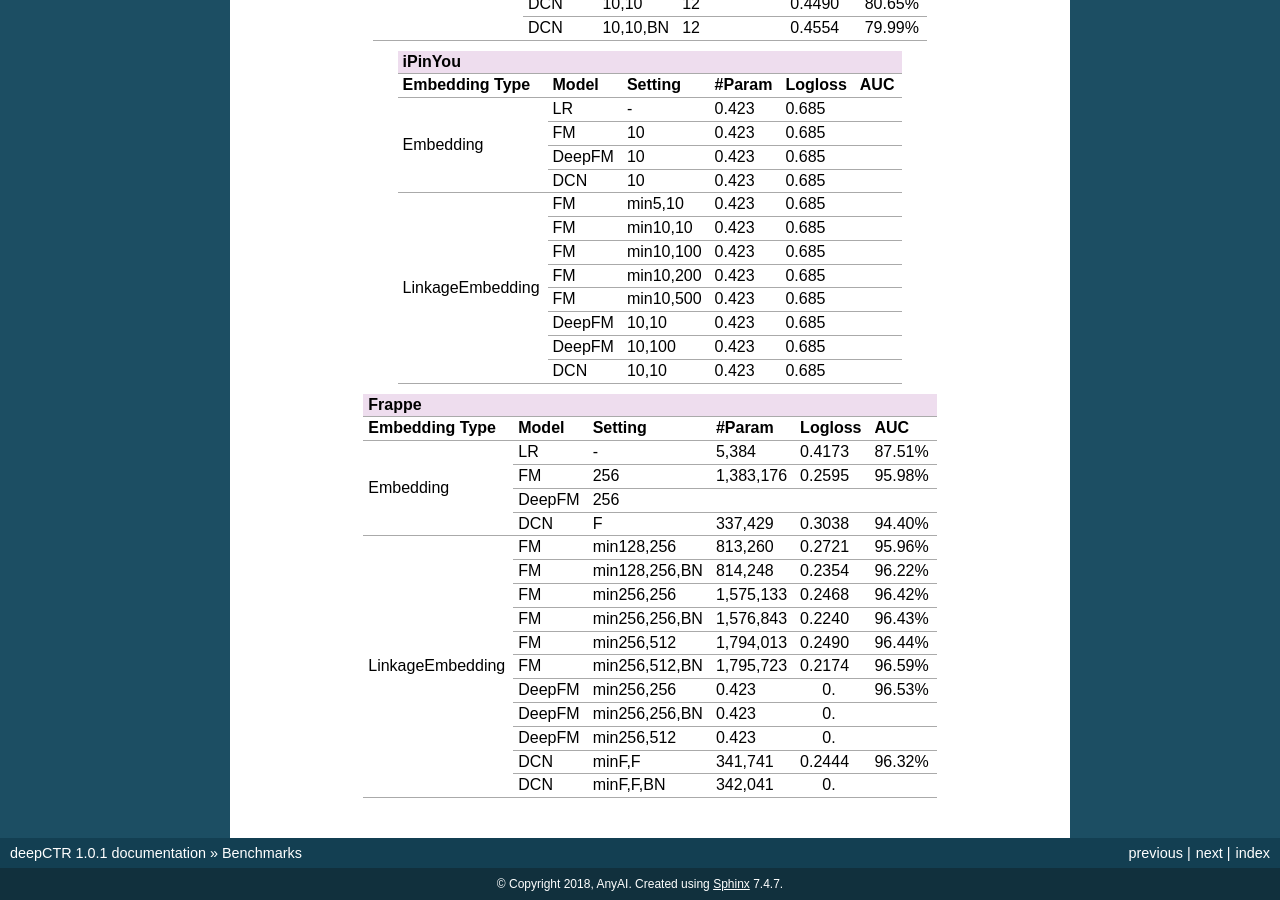
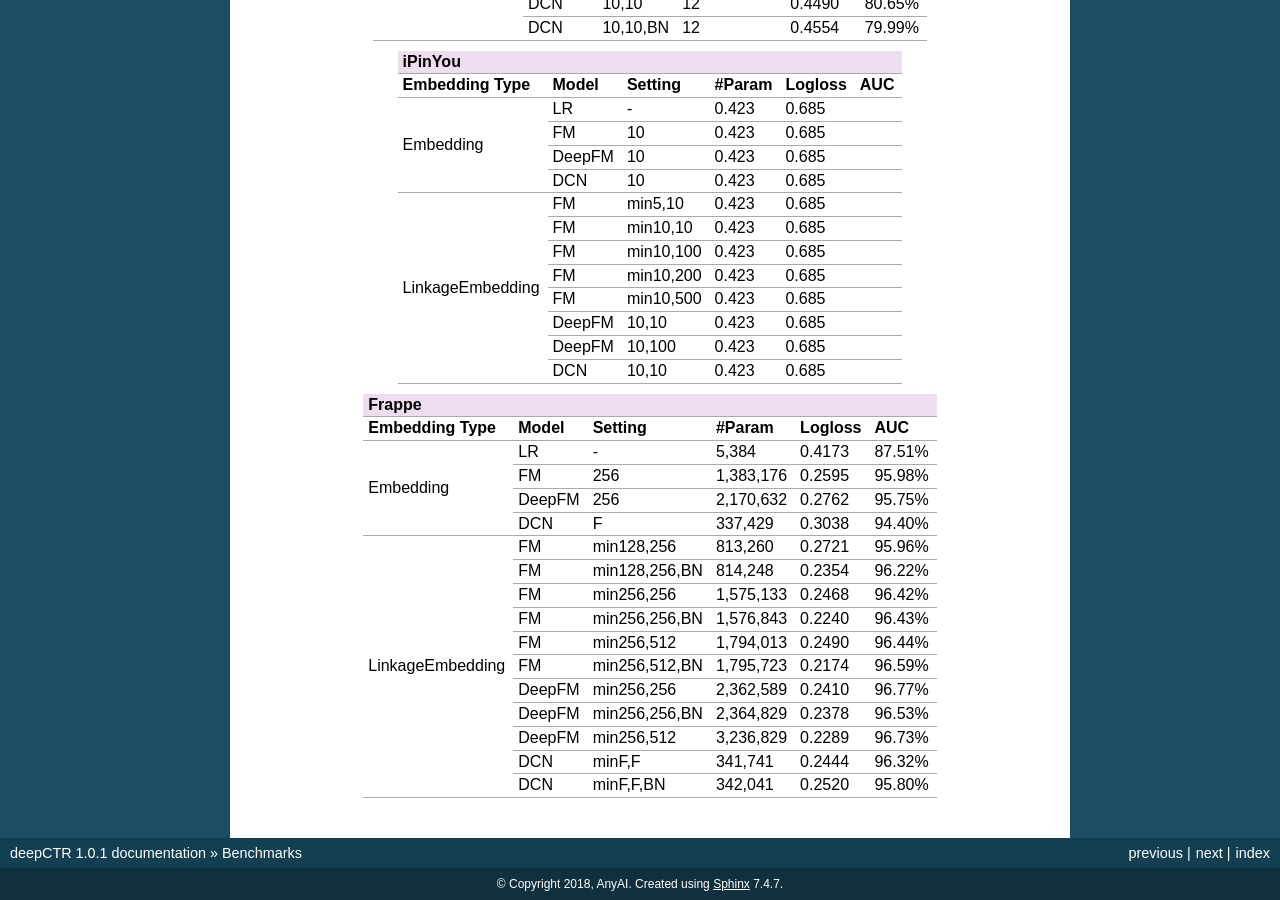
Before and after one commit to anyai/DeepCTR, a Sphinx documentation site: the page built from docs/source/benchmark.rst, in a window 1280 px wide and 900 px high, scrolled down 704 px. Built offline with Sphinx 7.4.7, drawn with Linux system fonts in a browser that asks for light colours.

Commit message:
update doc

```diff
--- a/docs/source/benchmark.rst
+++ b/docs/source/benchmark.rst
@@ -14,7 +14,7 @@ All the network model have been evaluated on a couple of datasets (e.g. `Frappe
 | Embedding        +-------------+-------------+-----------------+------------+------------+
 |                  | DeepFM      |    10       |   12            |   0.4505   |   80.53%   |
 |                  +-------------+-------------+-----------------+------------+------------+
-|                  | DCN         |    10       |   12            |   0.4487   |   80.69%   |
+|                  | DCN         |    10       |   12            | **0.4487***|   80.69%   |
 +------------------+-------------+-------------+-----------------+------------+------------+
 |                  | FM          |    3,10     |   4             |   0.4565   |   79.88%   |
 |                  +-------------+-------------+-----------------+------------+------------+
@@ -94,7 +94,7 @@ All the network model have been evaluated on a couple of datasets (e.g. `Frappe
 |                  +-------------+-------------+------------+------------+------------+
 |                  | FM          |    256      |1,383,176   |   0.2595   |   95.98%   |
 | Embedding        +-------------+-------------+------------+------------+------------+
-|                  | DeepFM      |    256      |            |            |            |
+|                  | DeepFM      |    256      |2,170,632   |   0.2762   |   95.75%   |
 |                  +-------------+-------------+------------+------------+------------+
 |                  | DCN         |    F        |337,429     |   0.3038   |   94.40%   |
 +------------------+-------------+-------------+------------+------------+------------+
@@ -110,13 +110,13 @@ All the network model have been evaluated on a couple of datasets (e.g. `Frappe
 |                  +-------------+-------------+------------+------------+------------+
 |                  | FM          |min256,512,BN|1,795,723   |   0.2174   |   96.59%   |
 |LinkageEmbedding  +-------------+-------------+------------+------------+------------+
-|                  | DeepFM      |min256,256   |   0.423    |   0.       |   96.53%   |
+|                  | DeepFM      |min256,256   |2,362,589   |   0.2410   |   96.77%   |
 |                  +-------------+-------------+------------+------------+------------+
-|                  | DeepFM      |min256,256,BN|   0.423    |   0.       |            |
+|                  | DeepFM      |min256,256,BN|2,364,829   |   0.2378   |   96.53%   |
 |                  +-------------+-------------+------------+------------+------------+
-|                  | DeepFM      |min256,512   |   0.423    |   0.       |            |
+|                  | DeepFM      |min256,512   |3,236,829   |   0.2289   |   96.73%   |
 |                  +-------------+-------------+------------+------------+------------+
 |                  | DCN         |minF,F       |341,741     |   0.2444   |   96.32%   |
 |                  +-------------+-------------+------------+------------+------------+
-|                  | DCN         |minF,F,BN    |342,041     |   0.       |            |
+|                  | DCN         |minF,F,BN    |342,041     |   0.2520   |   95.80%   |
 +------------------+-------------+-------------+------------+------------+------------+
--- a/docs/source/models/DCN.rst
+++ b/docs/source/models/DCN.rst
@@ -1,2 +1,4 @@
 DCN (Deep & Cross Network)
 ===================================
+
+.. image:: DCN.png
--- a/docs/source/models/DeepFM.rst
+++ b/docs/source/models/DeepFM.rst
@@ -1,2 +1,4 @@
 DeepFM
 ===================================
+
+.. image:: DeepFM.png
```
Also changed, not shown: docs/source/publication.md (deleted, +0 -8 lines), docs/source/publication.rst (added, +8 -0 lines), docs/source/models/DCN.png (added), docs/source/models/DeepFM.png (added).
